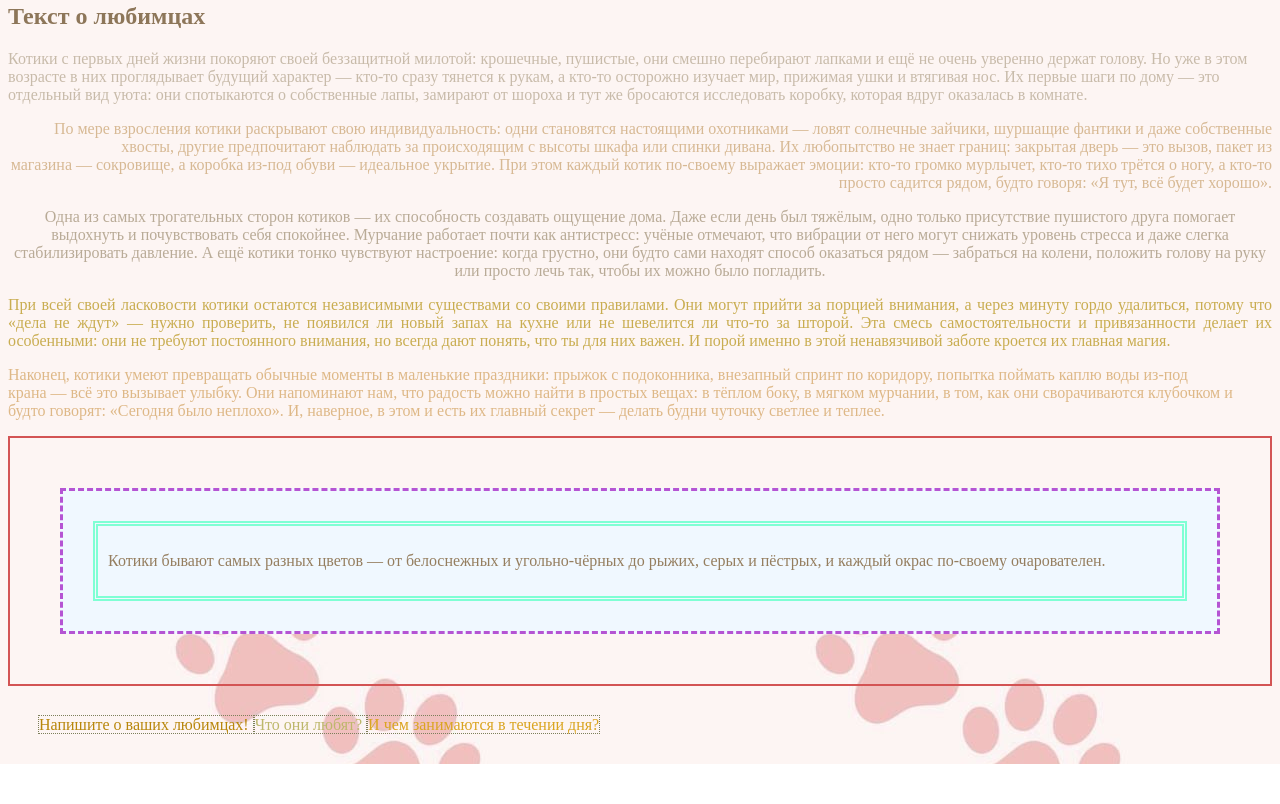
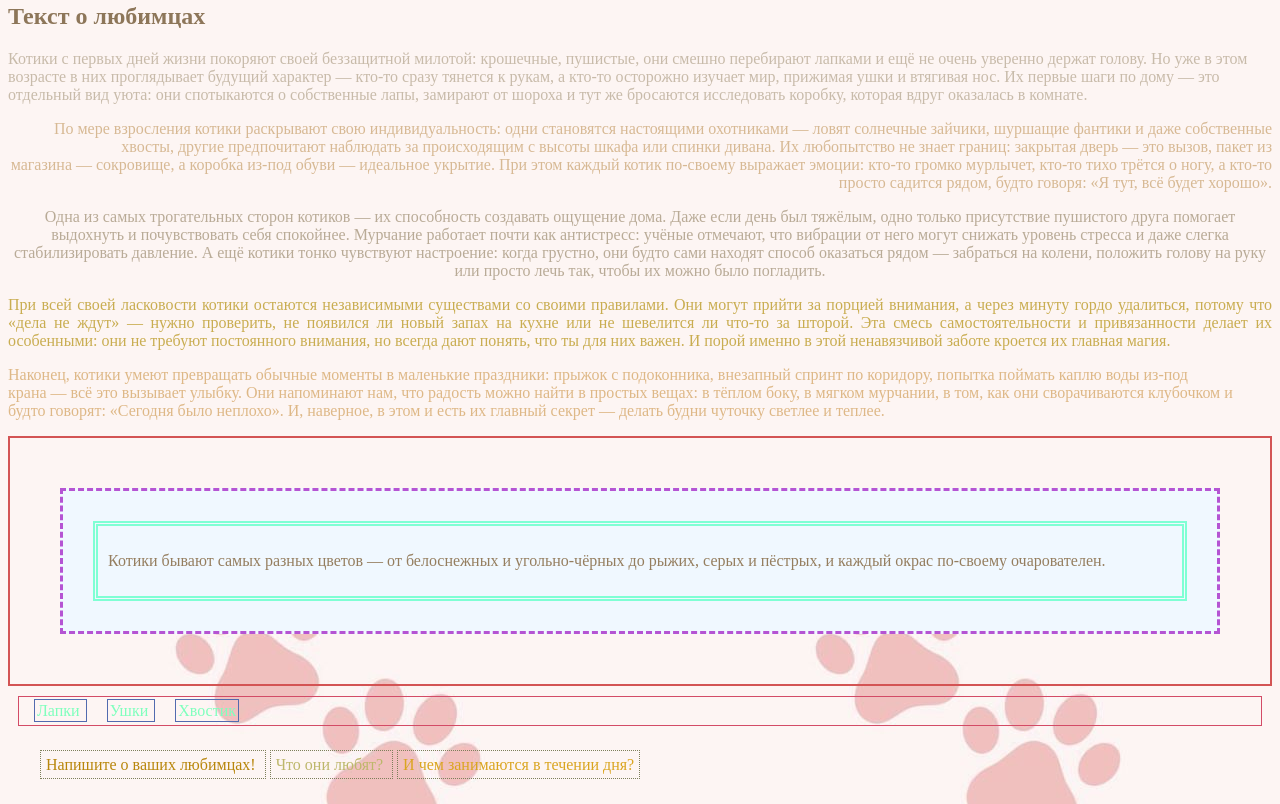
Before and after one commit to iogurti/Repozitoryi_Vok, a plain HTML site: page index.html in a window 1280 px wide. Shown: the part 1011-1815 px from the top of the page. Before the commit the page ends 1775 px from the top, so only its background shows below. Drawn offline with Linux system fonts and the light colour scheme.

Commit message:
Работа с display

```diff
--- a/index.html
+++ b/index.html
@@ -130,6 +130,18 @@
             </div>
         </div>
 
+        <div class="cont">
+            <div class="ch">
+                Лапки
+            </div>
+            <div class="ch">
+                Ушки
+            </div>
+            <div class="ch">
+                Хвостик
+            </div>
+        </div>
+
     </main>
 
     <footer>
--- a/style.css
+++ b/style.css
@@ -73,18 +73,38 @@ table{
 #span1 {
     color: darkgoldenrod;
     border: 1px dotted rgb(125, 127, 90);
+    margin: 2px;
+    padding: 5px;
 }
 
 #span2 {
     color:darkkhaki;
     border: 1px dotted rgb(125, 127, 90);
+    padding: 5px;
+    margin: 2px;
 }
 
 #span3 {
     color:goldenrod;
     border: 1px dotted rgb(125, 127, 90);
+    padding: 5px;
+    margin: 2px;
 }
 
 footer{
     margin: 30px;
 }
+
+.cont{
+    border: 1px solid rgb(211, 75, 102);
+    display: block;
+    margin: 10px;
+    padding: 5px;
+}
+
+.ch{
+    border: 1px solid rgb(82, 107, 175);
+    display: inline;
+    color: rgb(127, 255, 189);
+    margin: 10px;
+    padding: 2px;}
```
